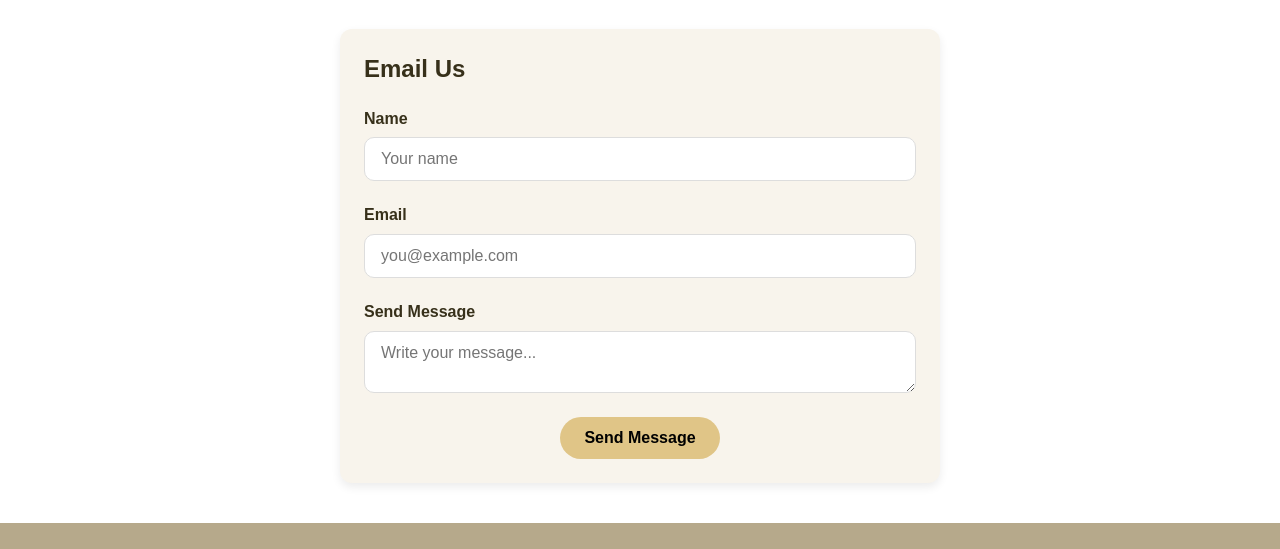
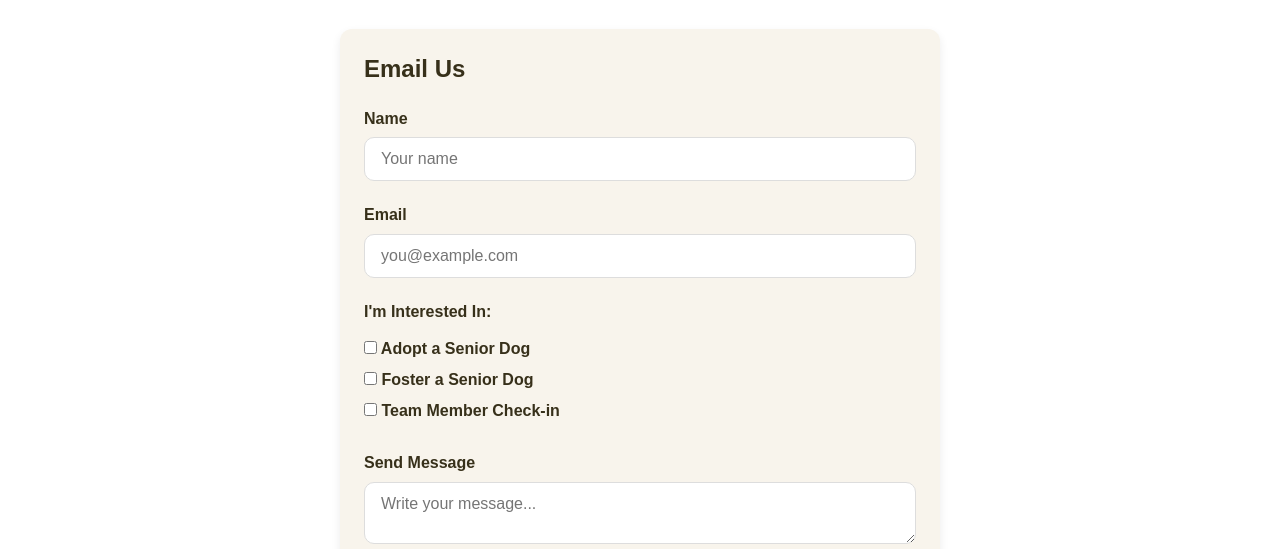
Before and after one commit to bennettdcsm/DGME169_Sebastian-Mendoza-Gonzalez, a plain HTML site: page contact.html in a window 1280 px wide. Shown: the part 251-800 px from the top of the page. Drawn offline with Linux system fonts and the light colour scheme; a web font is replaced by a local one.

Commit message:
Add files via upload

```diff
--- a/contact.html
+++ b/contact.html
@@ -44,6 +44,27 @@
         </div>
 
         <div class="field">
+          <label>I'm Interested In:</label>
+
+          <div class="checkbox-group">
+            <label>
+              <input type="checkbox" name="interest" value="adopt">
+              Adopt a Senior Dog
+            </label>
+
+            <label>
+              <input type="checkbox" name="interest" value="foster">
+              Foster a Senior Dog
+            </label>
+
+            <label>
+              <input type="checkbox" name="interest" value="team">
+              Team Member Check-in
+            </label>
+          </div>
+        </div>
+
+        <div class="field">
           <label for="message">Send Message</label>
           <textarea id="message" name="message" placeholder="Write your message..." required></textarea>
         </div>
@@ -69,7 +90,7 @@
 
     <div class="bottom-footer">
       <div class="footer-container">
-        <small>&copy; Senior for Senior. All Rights Reserved</small>
+        <small>&copy; Senior Dogs for Seniors. All Rights Reserved</small>
         <div class="social-icons">
           <a href="https://www.instagram.com/" target="_blank" class="social-link">
             <img src="images/instagram_white.png" alt="instagram logo">
--- a/styles.css
+++ b/styles.css
@@ -450,12 +450,18 @@ h3 {
   resize: vertical;
 }
 
+.checkbox-group {
+  display: flex;
+  flex-direction: column;
+  gap: 10px;
+  margin-top: 0.5rem;
+  margin-bottom: 0.5rem;
+}
+
 .actions {
   display: flex;
   justify-content: center;
 }
-
-
 
 /* FOOTER */
 
```
Also changed, not shown: about.html (+1 -1 lines), dogs.html (+1 -1 lines), index.html (+1 -1 lines), services.html (+1 -1 lines).
